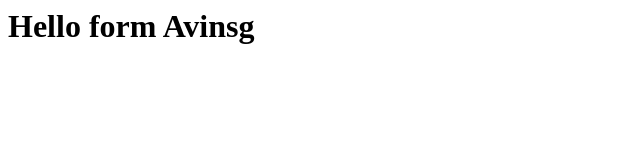
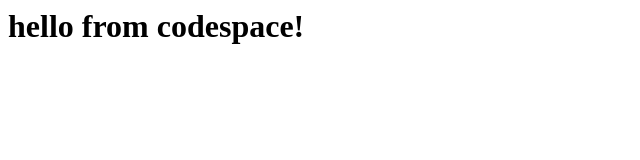
Before and after one commit to AVINESHMR/skills-code-with-codespaces, a plain HTML site: page index.html in a window 1280 px wide. Shown: the whole page, without its empty margins (0-640 px from the left). Drawn offline with Linux system fonts and the light colour scheme.

Commit message:
Update index.html

```diff
--- a/index.html
+++ b/index.html
@@ -1,3 +1,3 @@
 <html>
-  <h1>Hello form Avinsg</h1>
+  <h1>hello from codespace!</h1>
 </html>
```
